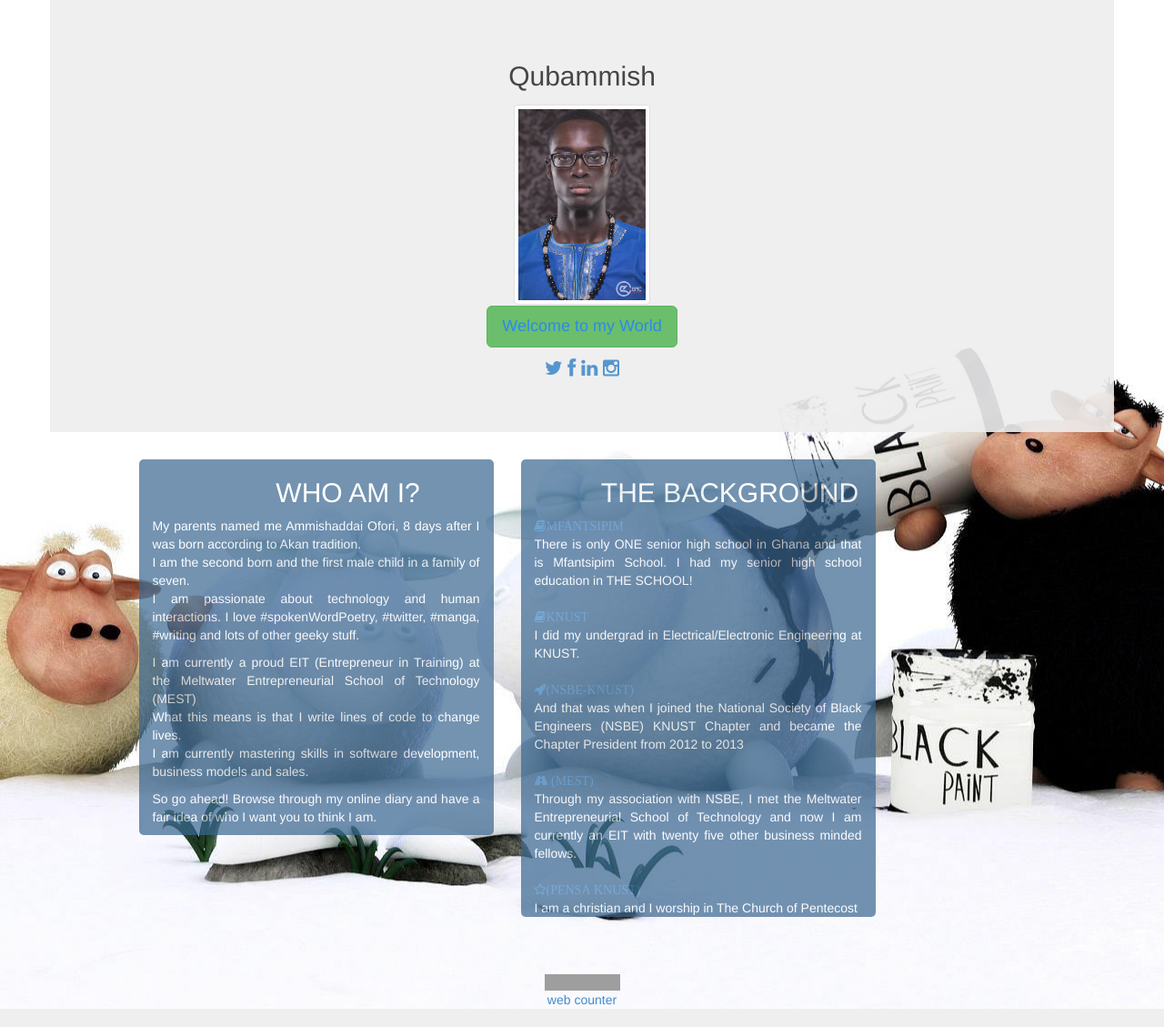
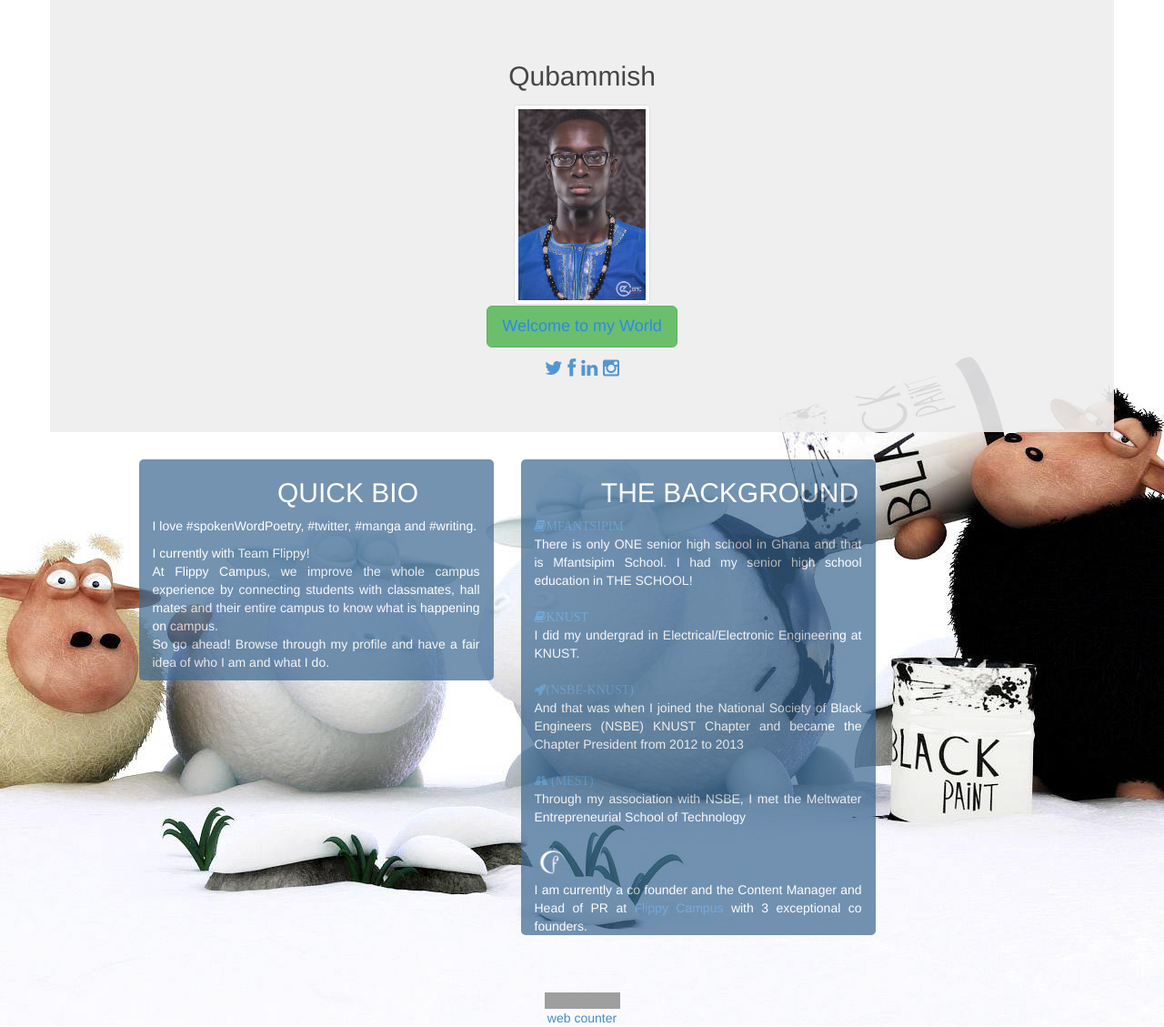
Before and after one commit to Qubammish/qubammish.github.io, a PHP site: page / in a window 1280 px wide. Shown: the part 72-1201 px from the top of the page at 91% size. Run offline with PHP 8.4, Linux system fonts and the light colour scheme; grey boxes are pictures that could not be loaded.

Commit message:
Design changes to index and skills html pages

```diff
--- a/css/Stylesheet.css
+++ b/css/Stylesheet.css
@@ -86,6 +86,13 @@
 .jumbo_margin
 {margin-bottom: 20px}
 
+a:hover{
+  color:#ffffff;
+}
+a:visited{
+  color:#ef7d56;
+}
+
 
 /*small page*/
 /* Xtra Small */
--- a/index.html
+++ b/index.html
@@ -56,9 +56,9 @@
             </div>
 
             <div class="col-xs-12 text-center">
-              <span><a href="http://https://twitter.com/qubammish" target="_blank"><i class="icon-twitter"></i></a></span>
+              <span><a href="https://twitter.com/qubammish" target="_blank"><i class="icon-twitter"></i></a></span>
               <span><a href="https://www.facebook.com/ofori.ammishaddai?ref=tn_tnmn" target="_blank"><i class="icon-facebook"></i></a></span>
-              <span><a href="gh.linkedin.com/in/ammishaddaiofori" target="_blank"><i class="icon-linkedin"></i></a></span>
+              <span><a href="https://gh.linkedin.com/in/ammishaddaiofori" target="_blank"><i class="icon-linkedin"></i></a></span>
               <span><a href="http://instagram.com/qubamish" target="_blank"><i class="icon-instagram"></i></a></span>
             </div>
           </div>
@@ -70,14 +70,12 @@
   <div class="container">
     <div class="row align">
       <div class="col-md-4 col-md-offset-1 visible-md visible-lg back1">
-        <h2 class="centered text-center">WHO AM I?</h2>
-          <p>My parents named me Ammishaddai Ofori, 8 days after I was born according to Akan tradition.<br>
-          I am the second born and the first male child in a family of seven.<br> I am passionate about technology and human interactions. I love #spokenWordPoetry, #twitter, #manga, #writing and lots of other geeky stuff.</p>
-          <p>I am currently a proud EIT (Entrepreneur in Training) at the Meltwater Entrepreneurial School
-            of Technology (MEST) <br>What this means is that I write lines of code to change lives. <br>I am currently mastering skills in software development, business models and sales.</p>
-            <p>So go ahead! Browse through my online diary and have a fair idea of who I want you to think I am.</p>
+        <h2 class="centered text-center">QUICK BIO</h2>
+          <p>I love #spokenWordPoetry, #twitter, #manga and  #writing.</p>
+          <p>I currently with Team Flippy!
+          <br>At Flippy Campus, we improve the whole campus experience by connecting students with classmates, hall mates  and their entire campus to know what is happening on campus.
+          <br>So go ahead! Browse through my profile and have a fair idea of who I am and what I do.</p>
           </div>
-
 
           <div class="col-md-4 visible-md visible-md visible-lg back1">
             <h2 class="centered text-center">THE BACKGROUND</h2>
@@ -85,11 +83,11 @@
               <dd>There is only ONE senior high school in Ghana and that is Mfantsipim School. I had my senior high school education in THE SCHOOL!</dd><br>
               <dt><a href="http://www.knust.edu.gh/" target="_blank"><i class="icon-book">KNUST</i></a></dt>
               <dd>I did my undergrad in Electrical/Electronic Engineering at KNUST.</dd><br>
-              <dt> <a href="http://nsbe.knust.edu.gh/pages/" target="_blank"><i class="icon-rocket">(NSBE-KNUST)</i></a></dt><dd>And that was when I joined the National Society of Black Engineers (NSBE) KNUST Chapter and became the Chapter President from 2012 to 2013</dd><br>
+              <dt> <a href="http://www.nsbe.org" target="_blank"><i class="icon-rocket">(NSBE-KNUST)</i></a></dt><dd>And that was when I joined the National Society of Black Engineers (NSBE) KNUST Chapter and became the Chapter President from 2012 to 2013</dd><br>
               <dt><a href="http://www.meltwater.org/" target="_blank"><i class="icon-road"> (MEST)</i></a></dt>
-              <dd> Through my association with NSBE, I met the Meltwater Entrepreneurial School of Technology and now I am currently an EIT with twenty five other business minded fellows.</dd><br>
-              <dt><a href="http://www.pensaknust.org/" target="_blank"><i class="icon-star-empty">(PENSA KNUST)</i></a></dt>
-              <dd>I am a christian and I worship in The Church of Pentecost</dd>
+              <dd> Through my association with NSBE, I met the Meltwater Entrepreneurial School of Technology</dd><br>
+              <dt><a href="http://www.flippycampus.com/" target="_blank"><img src="Pictures/flippy.png" alt="team flippy" height="40" width="40"></a></dt>
+              <dd>I am currently a co founder and the Content Manager and Head of PR at <a href="http://www.flippycampus.com/" target="_blank">Flippy Campus</a> with 3 exceptional co founders.</dd>
           </div>
 
           <div class="col-xs-10 visible-xs visible-sm text-center align back1">
@@ -102,10 +100,10 @@
              <dd><a href="http://knust.edu.gh/" target="_blank">Educated at KNUST</a></dd><br>
              <dt><i class="icon-rocket"></i></dt>
              <dd><a href="https://www.nsbe.org" target="_blank">NSBE member</a></dd><br>
-             <dt><i class="icon-star-empty"></i></dt>
-             <dd><a href="http://www.pensaknust.org/" target="_blank">My belief</a></dd><br>
-             <dt><img src="Pictures/mest.jpg" height="40" width="40"></dt>
-             <dd><a href="http://www.meltwater.org/" target="_blank">MEST: Where I belong</a></dd>
+             <dt><img src="Pictures/mest.png" height="40" width="40"></dt>
+             <dd><a href="www.meltwater.org/" target="_blank">MEST: Great personal building experience</a></dd>
+              <dt><img src="Pictures/flippy.png" height="40" width="40"></dt>
+             <dd><a href="www.flippycampus.com" target="_blank">Team Flippy baby!</a></dd>
            </dl>
          </div>
        </div>
```
Also changed, not shown: Skills.html (+8 -8 lines), Pictures/flippy.png (added).
